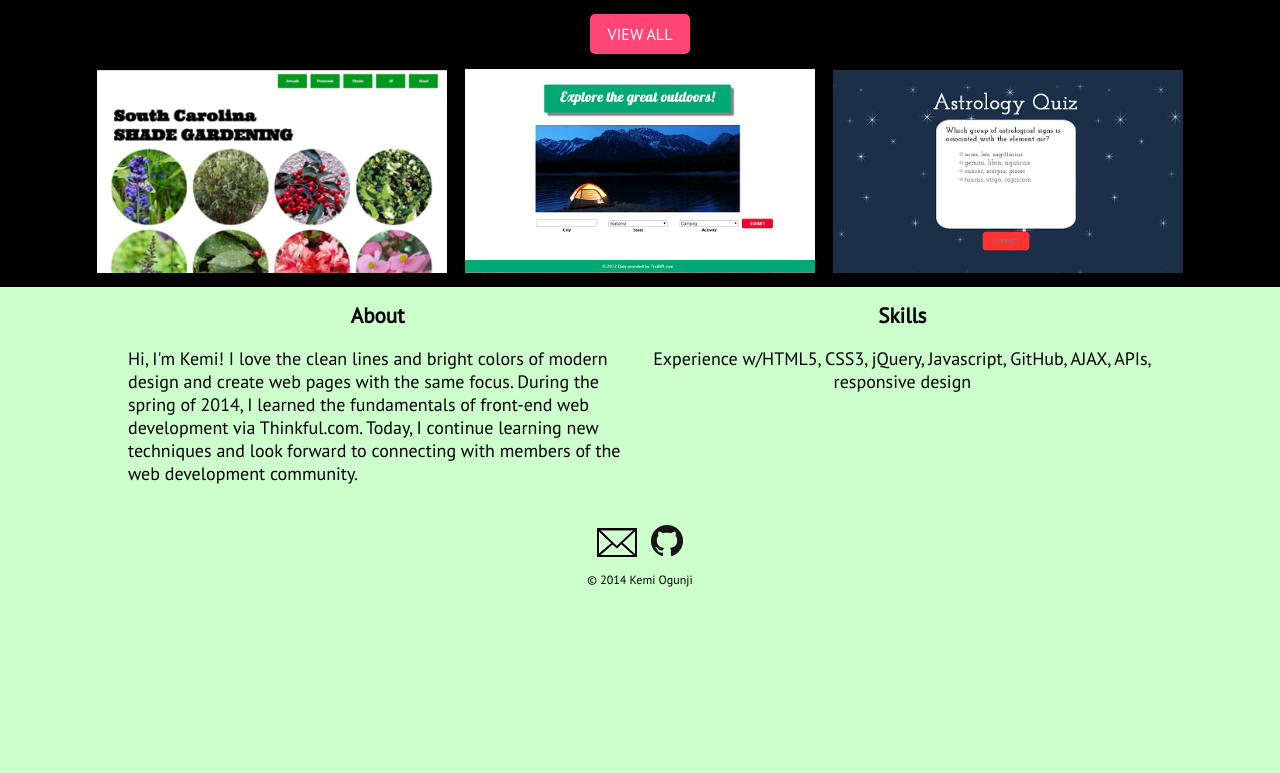
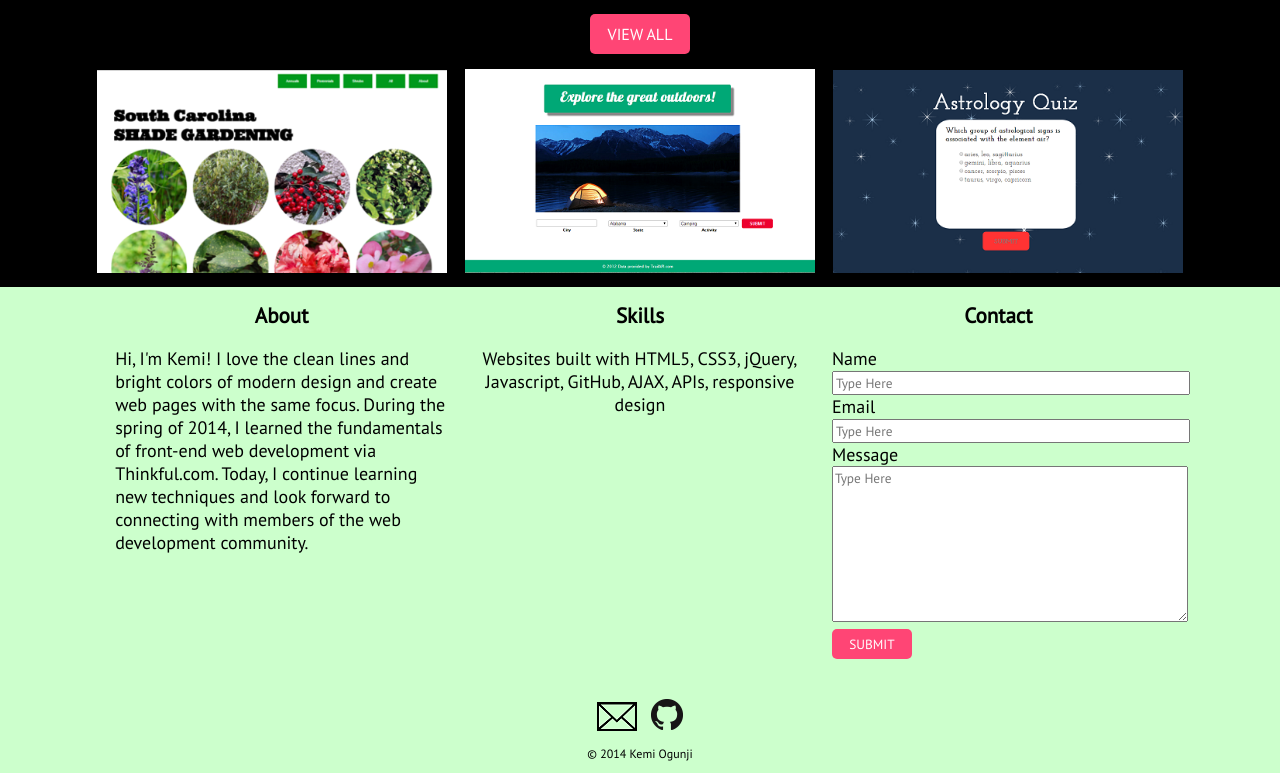
Before and after one commit to kemiwins/portfolio, a PHP site: page /index.html in a window 1280 px wide. Shown: the part 428-1201 px from the top of the page. Before the commit the page ends 1015 px from the top, so only its background shows below. Run offline with PHP 8.4, Linux system fonts and the light colour scheme.

Commit message:
contact form added

```diff
--- a/index.html
+++ b/index.html
@@ -43,7 +43,19 @@
 			</div>
 			<div id="skills">
 				<h3>Skills</h3>
-				<p>Experience w/HTML5, CSS3, jQuery, Javascript, GitHub, AJAX, APIs, responsive design</p>
+				<p>Websites built with HTML5, CSS3, jQuery, Javascript, GitHub, AJAX, APIs, responsive design</p>
+			</div>
+			<div id="contact_form">
+				<h3>Contact</h3>
+				<p><form method="post" action="index.php">
+				    <label>Name</label>
+				    <input name="name" placeholder="Type Here">
+				    <label>Email</label>
+				    <input name="email" type="email" placeholder="Type Here">
+				    <label>Message</label>
+				    <textarea name="message" placeholder="Type Here" maxlength="700"></textarea>
+					<input id="submit" name="submit" type="submit" value="SUBMIT">
+        		</form></p>
 			</div>
 		</main>
 
--- a/main.css
+++ b/main.css
@@ -25,6 +25,7 @@ html, .site {
 	flex: 1 0 auto;
 	-webkit-flex: 1 0 auto;
 }
+/*header*/
 header	{
 	margin-top: 50px;
 	margin-bottom: 20px;
@@ -72,6 +73,7 @@ a {
 	display: block;
 	margin: 20px auto 0px auto;
 }
+/*projects*/
 #view {
 	width: 80px;
 	height: 20px;
@@ -118,22 +120,47 @@ h3 {
 	margin: 0 auto;
 	text-align: center;
 }
-#about, #skills {
-	width: 39%;
+/*about me, skills section*/
+#about, #skills, #contact_form {
+	width: 26%;
 	display: inline-block;
 	float: left;
 	font-size: 18px;
 }
 #about {
-	margin: 15px 1% 10px 10%;
+	margin: 15px 1% 10px 9%;
 }
 #about a:hover {
 	color: #fff;
 }
 #skills {
-	margin: 15px 10% 10px 1%;
+	margin: 15px 1% 10px 1%;
 	text-align: center;
 }
+/*Contact Form*/
+#contact_form {
+	margin: 15px 9% 10px 1%;
+}
+label	{
+	display: block;
+}
+input, textarea {
+	width: 350px;
+}
+textarea {
+	height: 150px;
+}
+#submit {
+	width: 80px;
+	height: 30px;
+	border: none;
+	background-color: #ff4575;
+	border-radius: 5px;
+	cursor: pointer;
+	color: #fff;
+	margin-top: 2px;
+}
+/*footer*/
 #bottom {
 	text-align: center;
 	font-size: 12px;
@@ -194,11 +221,14 @@ h3 {
 		width: 100%;
 		height: 100%;
 	}
-	#about, #skills {
+	#about, #skills, #contact_form {
 		width: 90%;
 		margin: 0 5% 0 5%;
 	}
 	h3 {
 		margin: 5px 0 -15px 0;
 	}
+	input, textarea {
+	width: 98%;
+	}
 }
```
Also changed, not shown: index.php (added, +29 -0 lines).
